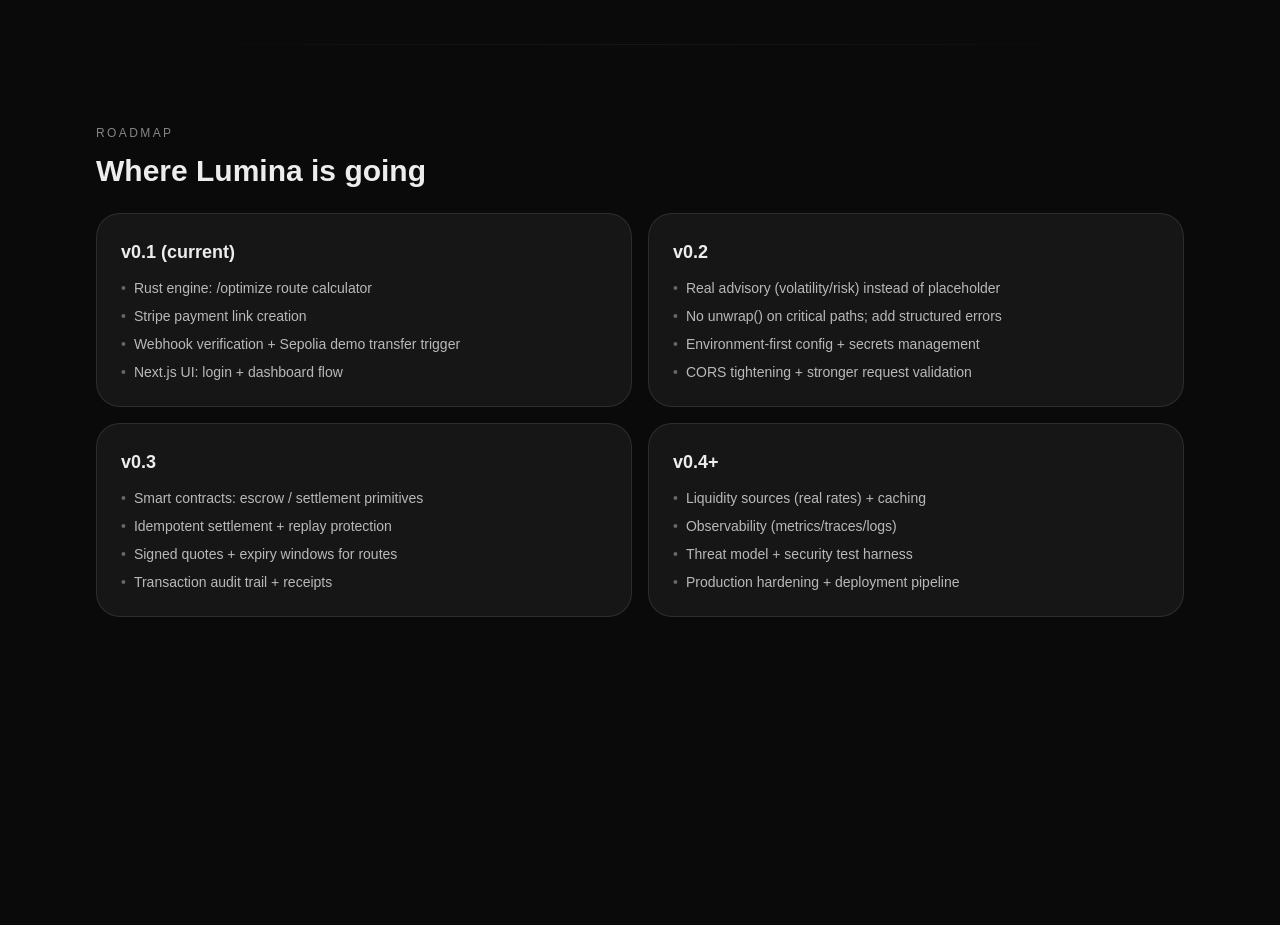
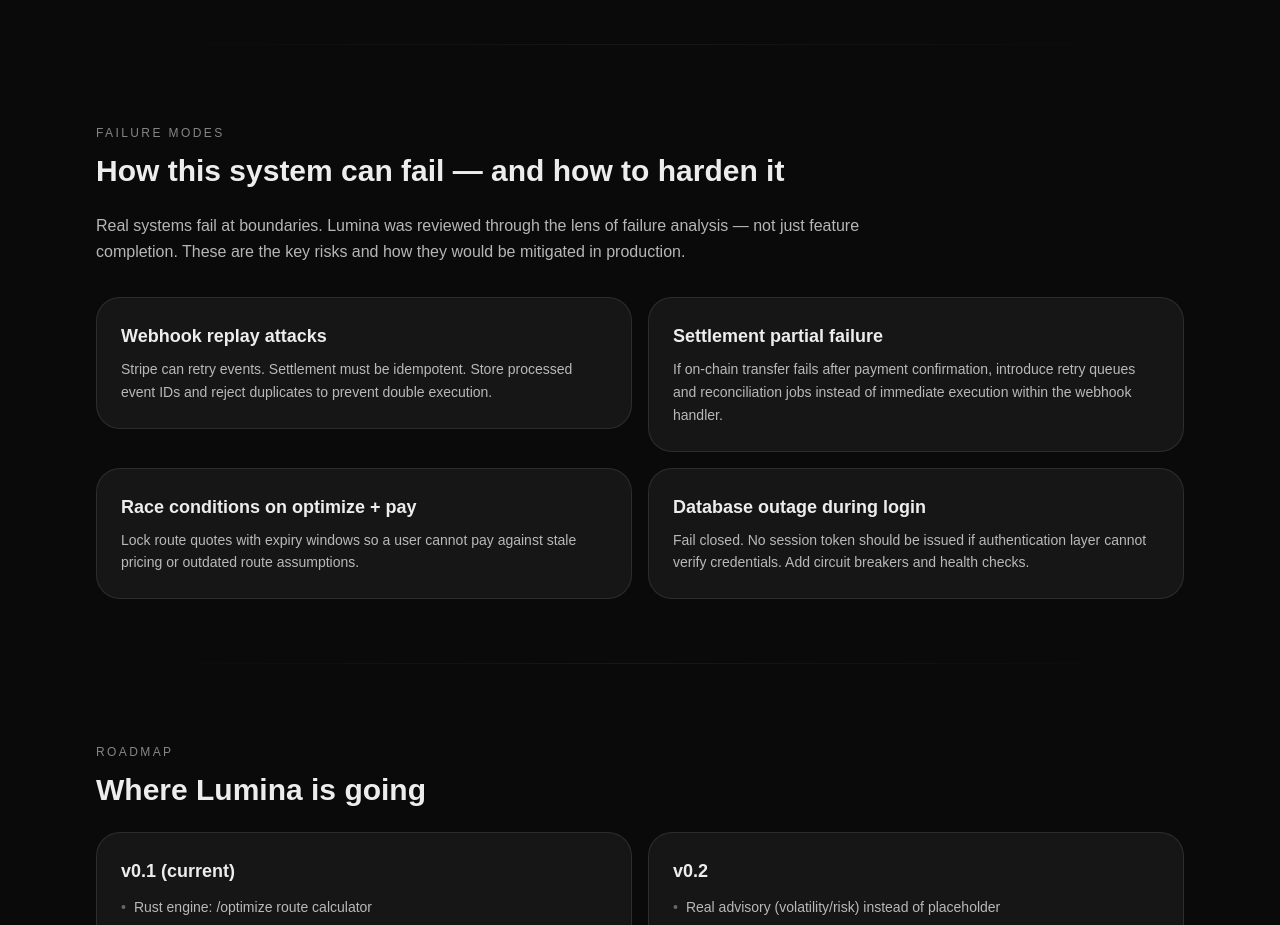
Before and after one commit to SahishnuCB/portfolio, a Next.js app: page /projects/lumina in a window 1280 px wide. Shown: the part 3420-4345 px from the top of the page. Before the commit the page ends 4173 px from the top, so only its background shows below. Built offline with nearby package versions, Linux system fonts and the light colour scheme.

Commit message:
feat(lumina): add Failure Modes & Production Hardening section

```diff
--- a/src/app/projects/lumina/page.tsx
+++ b/src/app/projects/lumina/page.tsx
@@ -389,6 +389,62 @@
                 <div className="section-sep mt-16 opacity-40" />
             </section>
 
+                        {/* Failure Modes */}
+            <section className="mt-20">
+                <Reveal>
+                    <div className="text-xs uppercase tracking-[0.2em] text-white/50">
+                        Failure Modes
+                    </div>
+                    <h2 className="mt-3 text-2xl md:text-3xl font-semibold">
+                        How this system can fail — and how to harden it
+                    </h2>
+                </Reveal>
+
+                <Reveal delay={0.06}>
+                    <p className="mt-6 max-w-3xl text-white/70 leading-relaxed">
+                        Real systems fail at boundaries. Lumina was reviewed through the lens of
+                        failure analysis — not just feature completion. These are the key risks
+                        and how they would be mitigated in production.
+                    </p>
+                </Reveal>
+
+                <div className="mt-8 grid gap-4 md:grid-cols-2">
+
+                    <Reveal delay={0.1}>
+                        <Card title="Webhook replay attacks">
+                            Stripe can retry events. Settlement must be idempotent.
+                            Store processed event IDs and reject duplicates to prevent double execution.
+                        </Card>
+                    </Reveal>
+
+                    <Reveal delay={0.15}>
+                        <Card title="Settlement partial failure">
+                            If on-chain transfer fails after payment confirmation,
+                            introduce retry queues and reconciliation jobs instead of
+                            immediate execution within the webhook handler.
+                        </Card>
+                    </Reveal>
+
+                    <Reveal delay={0.2}>
+                        <Card title="Race conditions on optimize + pay">
+                            Lock route quotes with expiry windows so a user cannot pay
+                            against stale pricing or outdated route assumptions.
+                        </Card>
+                    </Reveal>
+
+                    <Reveal delay={0.25}>
+                        <Card title="Database outage during login">
+                            Fail closed. No session token should be issued if authentication
+                            layer cannot verify credentials. Add circuit breakers and health checks.
+                        </Card>
+                    </Reveal>
+
+                </div>
+
+                <div className="section-sep mt-16 opacity-40" />
+            </section>
+
+
             {/* Roadmap */}
             <section className="mt-20 pb-20">
                 <Reveal>
```
